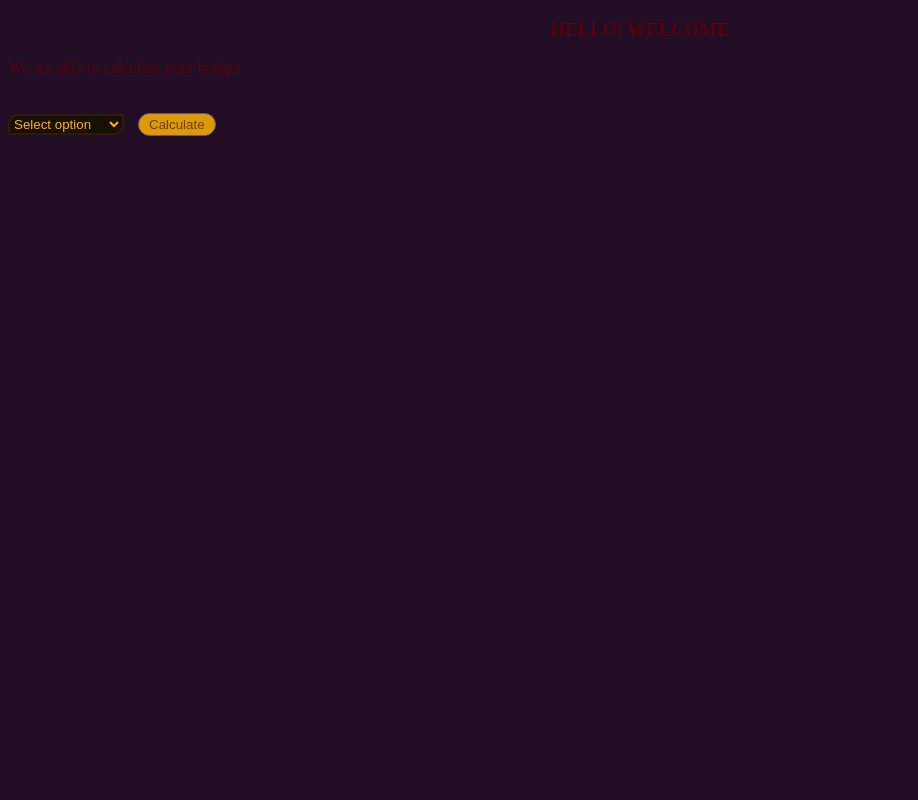
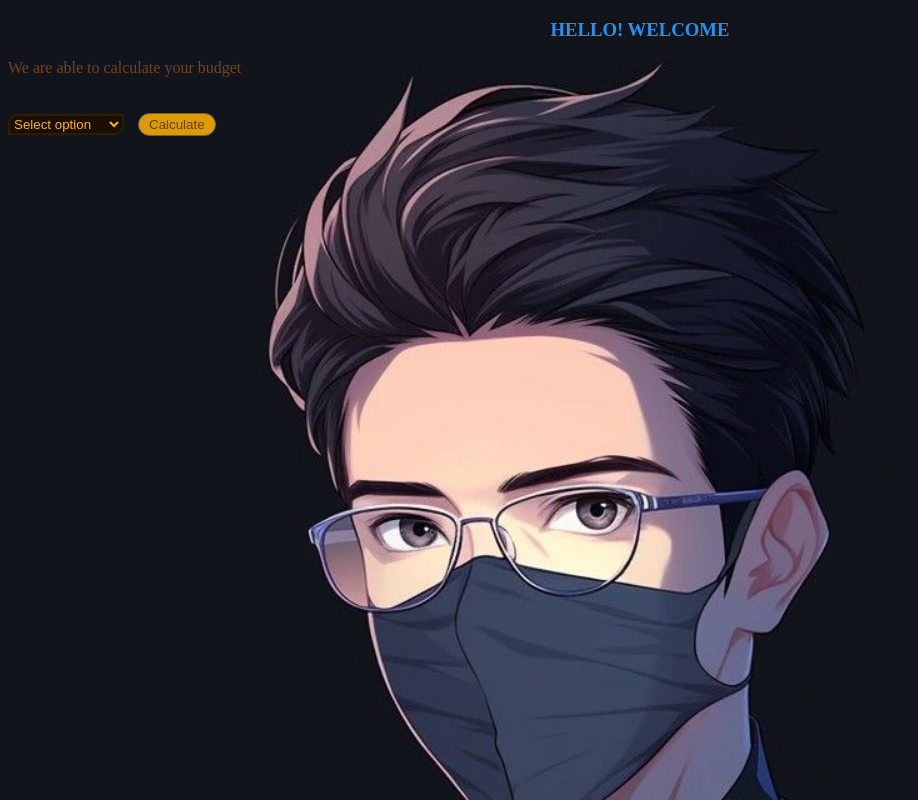
Before and after one commit to CYHses/projectA.com, a plain HTML site: page CYHsesHome.html in a window 1280 px wide. Shown: the whole page, without its empty margins (0-918 px from the left). Drawn offline with Linux system fonts and the light colour scheme.

Commit message:
Update CYHsesHome.css

```diff
--- a/CYHsesHome.css
+++ b/CYHsesHome.css
@@ -1,6 +1,8 @@
 body{
-    background-color:#210E24;
-    color: rgb(87, 1, 15);
+    background-image:url("profile.jpg");
+    color:#714423;
+    background-repeat: no-repeat;
+    background-size: cover;
 }
 
 table,td , th{
@@ -22,6 +24,7 @@ table{
 }
 h3,h4{
     text-align: center;
+    color: rgb(32, 147, 249);
 }
 select{
     background-attachment: fixed;
```
